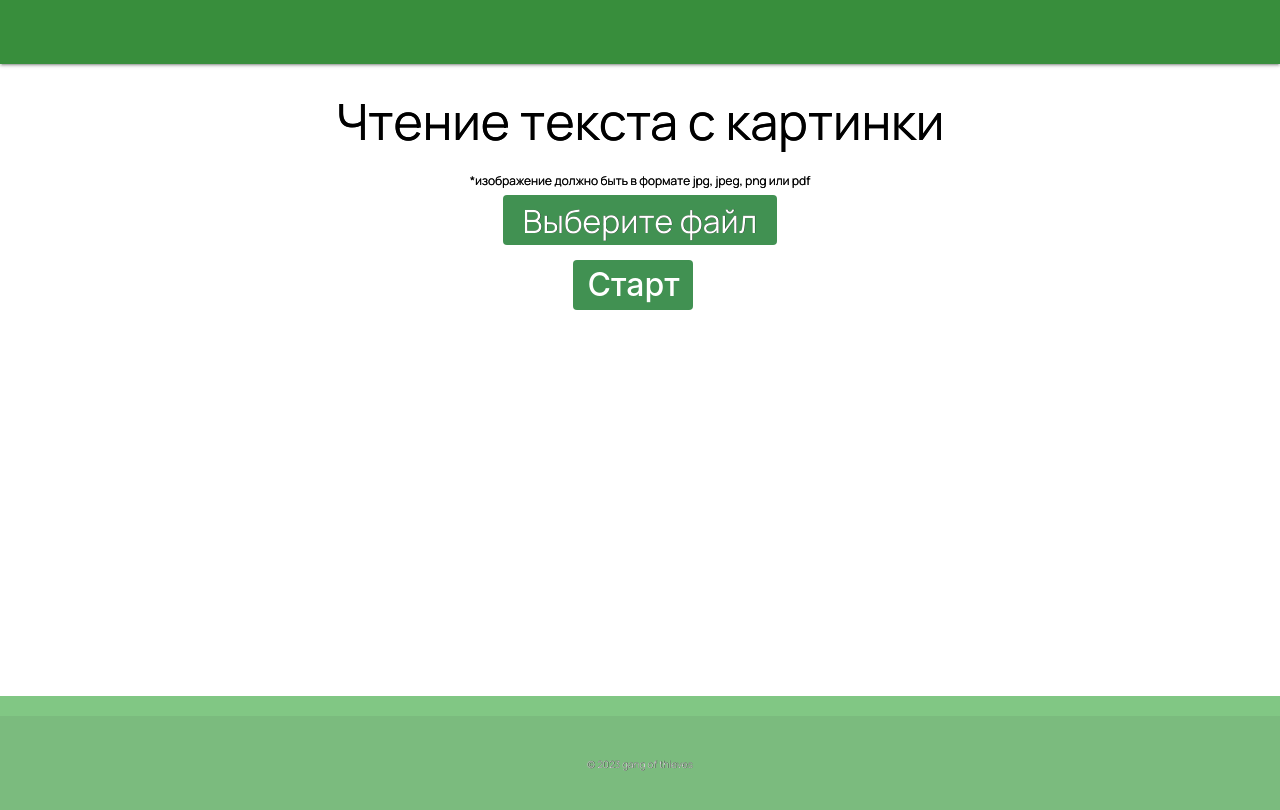
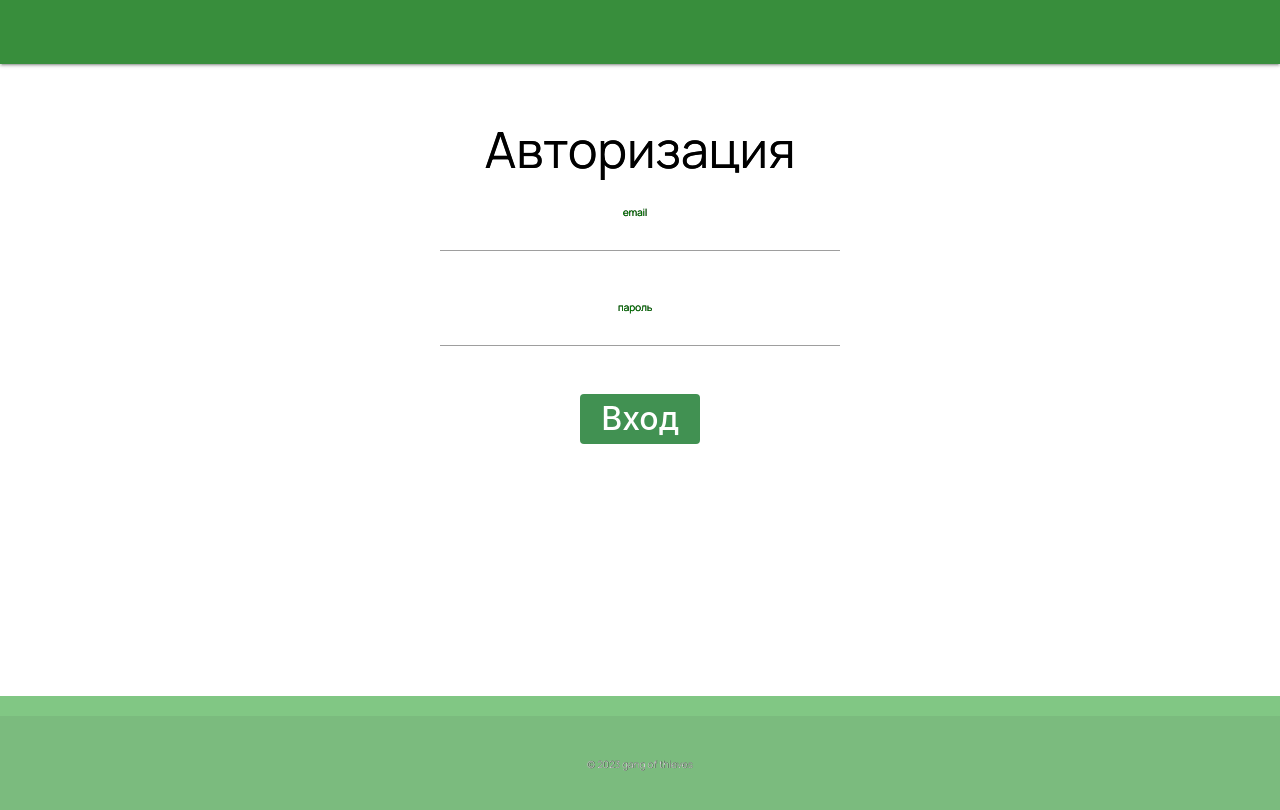
Before and after one commit to AndreyTorkhov/project-s3, a React (Create React App) app: page /login in a window 1280 px wide. Built offline with nearby package versions, Linux system fonts and the light colour scheme.

Commit message:
react-app v4

```diff
--- a/package.json
+++ b/package.json
@@ -6,6 +6,7 @@
     "@testing-library/jest-dom": "^5.17.0",
     "@testing-library/react": "^13.4.0",
     "@testing-library/user-event": "^13.5.0",
+    "axios": "^1.6.2",
     "react": "^18.2.0",
     "react-dom": "^18.2.0",
     "react-router-dom": "^6.19.0",
--- a/src/App.jsx
+++ b/src/App.jsx
@@ -1,6 +1,7 @@
-// import { BrowserRouter as Router, Routes, Route } from "react-router-dom";
+import { BrowserRouter as Router, Routes, Route } from "react-router-dom";
 
 import { Ml } from "./pages/Ml";
+import { Login } from "./pages/Login";
 
 import { Footer } from "./components/Footer";
 import { Header } from "./components/Header";
@@ -8,11 +9,18 @@ import { Header } from "./components/Header";
 function App() {
   return (
     <>
-      <Header />
-      <main className="container content">
-        <Ml />
-      </main>
-      <Footer />
+      <Router basename="/">
+        <Header />
+        <main className="container content">
+          <Routes>
+            <Route path="/" element={<Ml />} />
+            <Route path="/login" element={<Login />} />
+            {/* <Route path="/register" element={<Contact />} />
+            <Route path="*" exact={true} element={<NotFound />} /> */}
+          </Routes>
+        </main>
+        <Footer />
+      </Router>
     </>
   );
 }
--- a/src/function/UploadFile.jsx
+++ b/src/function/UploadFile.jsx
@@ -53,18 +53,7 @@ export const UploadFile = () => {
       </form>
 
       {imageSrc && (
-        <img
-          src={imageSrc}
-          alt="Selected"
-          style={{
-            width: "300px",
-            marginTop: "3rem",
-            marginBottom: "3rem",
-            display: "inline-block",
-            alignSelf: "center",
-            border: "1px solid",
-          }}
-        />
+        <img className="uploadedImage" src={imageSrc} alt="Selected" />
       )}
 
       <button className="outputBtn" onClick={handleUpload}>
--- a/src/index.css
+++ b/src/index.css
@@ -114,10 +114,36 @@ body {
   text-align: center;
 }
 .uploadedImage {
-  max-height: 300px;
+  width: 300px;
+  margin-top: 3rem;
+  margin-bottom: 2rem;
   display: inline-block;
+  align-self: center;
+  border: 1px solid;
 }
 
+.row {
+  display: flex;
+  flex-direction: column;
+}
+
+.input-name {
+  display: inline-block;
+  font-size: 10px;
+  margin: 0;
+  padding-right: 1rem;
+  color: green;
+}
+
+.login-container {
+  display: inline-block;
+  align-self: center;
+  width: 40rem;
+}
+
+.input-field {
+  min-width: 30px;
+}
 /* кнопка старт */
 .outputBtn {
   display: inline-block;
@@ -126,7 +152,6 @@ body {
   width: 12rem;
   box-sizing: border-box;
   padding: 0 15px;
-  margin: 15px 15px 15px 0;
   outline: none;
   border: none;
   border-radius: 4px;
--- /dev/null
+++ b/src/pages/Login.jsx
@@ -0,0 +1,24 @@
+function Login() {
+  return (
+    <div className="row">
+      <h1 className="container-title">Авторизация</h1>
+      <form className="login-container">
+        <div className="row">
+          <div className="input-field">
+            <h3 className="input-name">email</h3>
+            <input id="email" type="email" className="validate" />
+          </div>
+        </div>
+        <div className="row">
+          <div className="input-field">
+            <h3 className="input-name">пароль</h3>
+            <input id="password" type="password" className="validate" />
+          </div>
+        </div>
+      </form>
+      <button className="outputBtn">Вход</button>
+    </div>
+  );
+}
+
+export { Login };
--- a/src/pages/Ml.jsx
+++ b/src/pages/Ml.jsx
@@ -1,12 +1,16 @@
-// import { PrintImage } from "../function/PrintImage";
 import { UploadFile } from "../function/UploadFile";
+import { Link } from "react-router-dom";
 
 function Ml() {
   return (
     <div className="container">
       <h1 className="container-title">Чтение текста с картинки</h1>
       <UploadFile />
-      {/* <PrintImage /> */}
+      <div className="login">
+        <Link to={`/login`} className="btn">
+          Авторизация
+        </Link>
+      </div>
     </div>
   );
 }
```
Also changed, not shown: 1 other file (tests, documents, lock files or other folders).
